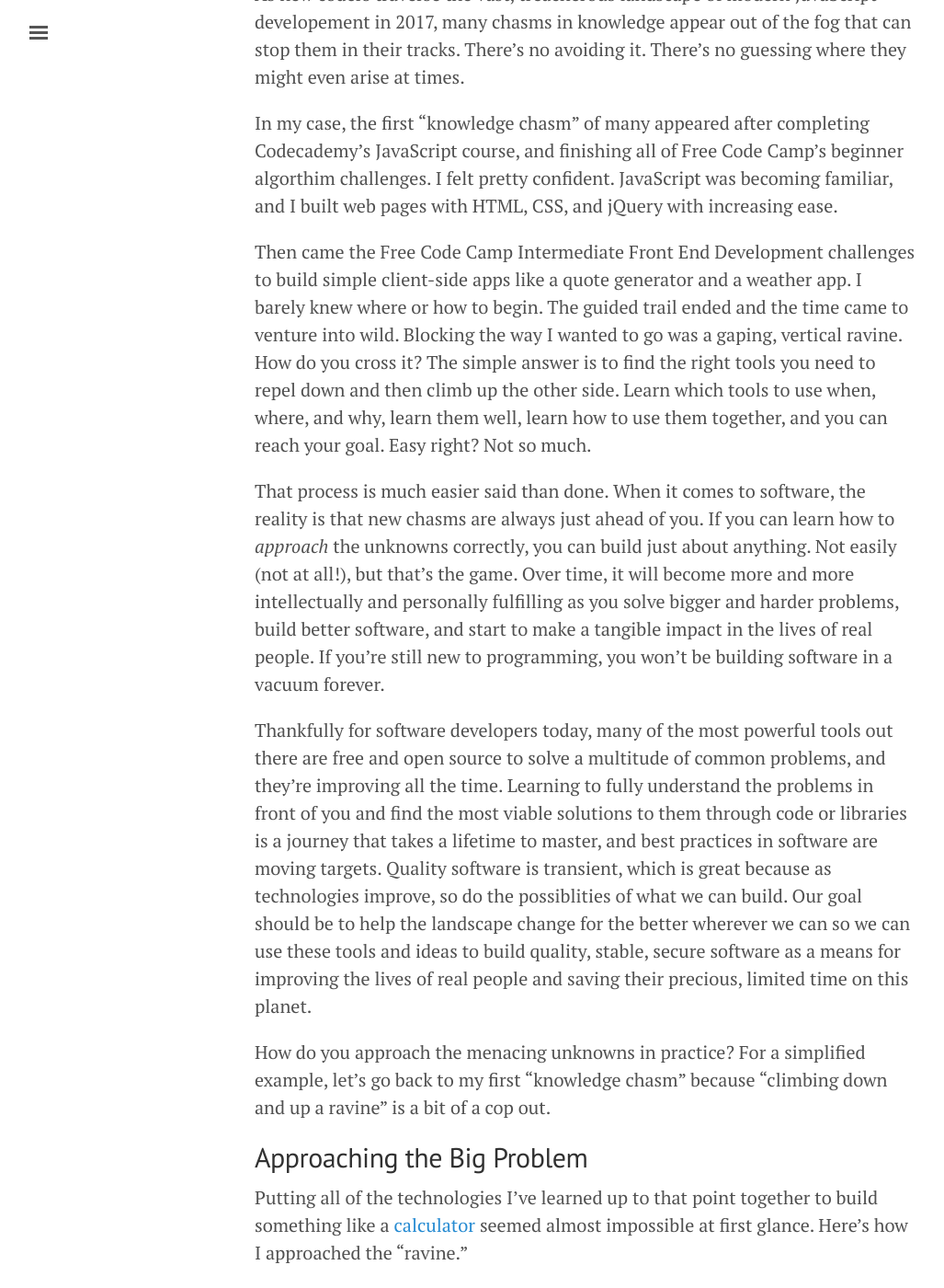
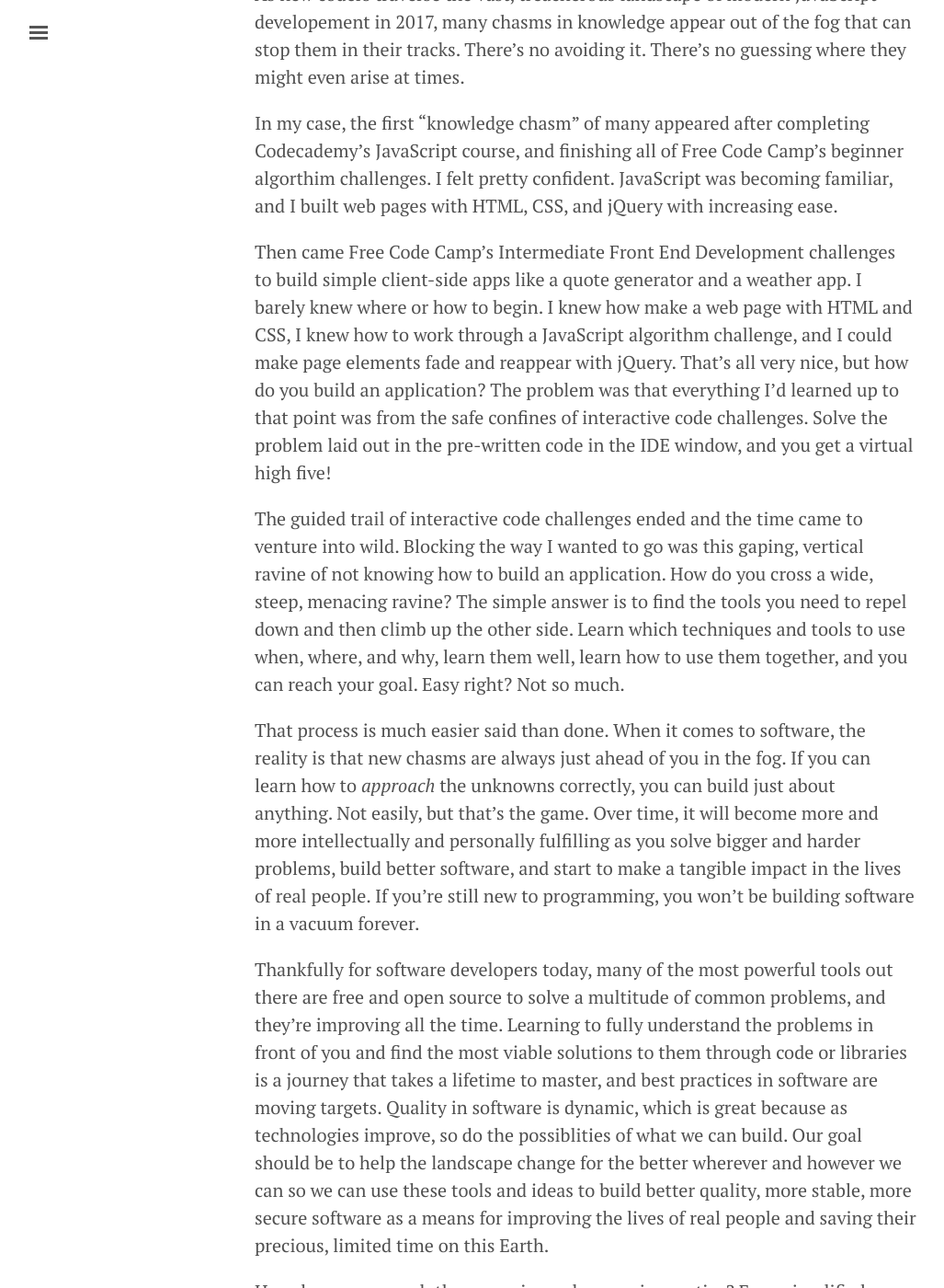
Before and after one commit to itxchy/blog.matttrifilo.com, a Jekyll site: the page built from _posts/2017-02-20-navigating-the-unknown-unknowns.md, in a window 1280 px wide and 1400 px high, scrolled down 253 px. Shown: the whole window at 92% size, without its empty margins (3-1030 px from the left). Built offline with Jekyll 4.4.1, drawn with Linux system fonts in a browser that asks for light colours; comment, search, counter and statistics services are not loaded; some of the changed text lies outside the part shown.

Commit message:
edit Unknowns post

```diff
--- a/_posts/2017-02-20-navigating-the-unknown-unknowns.md
+++ b/_posts/2017-02-20-navigating-the-unknown-unknowns.md
@@ -8,25 +8,27 @@
 
 In my case, the first "knowledge chasm" of many appeared after completing Codecademy's JavaScript course, and finishing all of Free Code Camp's beginner algorthim challenges. I felt pretty confident. JavaScript was becoming familiar, and I built web pages with HTML, CSS, and jQuery with increasing ease.
 
-Then came the Free Code Camp Intermediate Front End Development challenges to build simple client-side apps like a quote generator and a weather app. I barely knew where or how to begin. The guided trail ended and the time came to venture into wild. Blocking the way I wanted to go was a gaping, vertical ravine. How do you cross it? The simple answer is to find the right tools you need to repel down and then climb up the other side. Learn which tools to use when, where, and why, learn them well, learn how to use them together, and you can reach your goal. Easy right? Not so much.
+Then came Free Code Camp's Intermediate Front End Development challenges to build simple client-side apps like a quote generator and a weather app. I barely knew where or how to begin. I knew how make a web page with HTML and CSS, I knew how to work through a JavaScript algorithm challenge, and I could make page elements fade and reappear with jQuery. That's all very nice, but how do you build an application? The problem was that everything I'd learned up to that point was from the safe confines of interactive code challenges. Solve the problem laid out in the pre-written code in the IDE window, and you get a virtual high five!
+
+The guided trail of interactive code challenges ended and the time came to venture into wild. Blocking the way I wanted to go was this gaping, vertical ravine of not knowing how to build an application. How do you cross a wide, steep, menacing ravine? The simple answer is to find the tools you need to repel down and then climb up the other side. Learn which techniques and tools to use when, where, and why, learn them well, learn how to use them together, and you can reach your goal. Easy right? Not so much.
 
 <!--break-->
 
-That process is much easier said than done. When it comes to software, the reality is that new chasms are always just ahead of you. If you can learn how to *approach* the unknowns correctly, you can build just about anything. Not easily (not at all!), but that's the game. Over time, it will become more and more intellectually and personally fulfilling as you solve bigger and harder problems, build better software, and start to make a tangible impact in the lives of real people. If you're still new to programming, you won't be building software in a vacuum forever.
+That process is much easier said than done. When it comes to software, the reality is that new chasms are always just ahead of you in the fog. If you can learn how to *approach* the unknowns correctly, you can build just about anything. Not easily, but that's the game. Over time, it will become more and more intellectually and personally fulfilling as you solve bigger and harder problems, build better software, and start to make a tangible impact in the lives of real people. If you're still new to programming, you won't be building software in a vacuum forever.
 
-Thankfully for software developers today, many of the most powerful tools out there are free and open source to solve a multitude of common problems, and they're improving all the time. Learning to fully understand the problems in front of you and find the most viable solutions to them through code or libraries is a journey that takes a lifetime to master, and best practices in software are moving targets. Quality software is transient, which is great because as technologies improve, so do the possiblities of what we can build. Our goal should be to help the landscape change for the better wherever we can so we can use these tools and ideas to build quality, stable, secure software as a means for improving the lives of real people and saving their precious, limited time on this planet.
+Thankfully for software developers today, many of the most powerful tools out there are free and open source to solve a multitude of common problems, and they're improving all the time. Learning to fully understand the problems in front of you and find the most viable solutions to them through code or libraries is a journey that takes a lifetime to master, and best practices in software are moving targets. Quality in software is dynamic, which is great because as technologies improve, so do the possiblities of what we can build. Our goal should be to help the landscape change for the better wherever and however we can so we can use these tools and ideas to build better quality, more stable, more secure software as a means for improving the lives of real people and saving their precious, limited time on this Earth.
 
 How do you approach the menacing unknowns in practice? For a simplified example, let's go back to my first "knowledge chasm" because "climbing down and up a ravine" is a bit of a cop out.
 
 ## Approaching the Big Problem
 
-Putting all of the technologies I've learned up to that point together to build something like a [calculator](https://calculator.matttrifilo.com/) seemed almost impossible at first glance. Here's how I approached the "ravine."
+Putting all of the technologies I've learned up to that point together to build something like a [calculator](https://calculator.matttrifilo.com/) seemed very intimidating at first glance. Here's how I approached the "ravine."
 
-First, I thought about the what made up the Big Problem (making a calculator app) and broke it apart. A calculator app will need an HTML page with a UI that has a "screen" div, number buttons, and operator buttons, all with id's that JavaScript can hook on to. The UI will get styled with fancy CSS. Then, JavaScript logic will handle the button clicks and display updates.
+First, I thought about the what made up the Big Problem (building a calculator app) and broke it apart. A calculator app will need an HTML page with a UI that has a "screen" div, number buttons, and operator buttons, all with id's that JavaScript can hook on to. The UI will get styled with fancy CSS. Then, JavaScript logic will handle the button clicks and display updates.
 
-Digging into the JavaScript logic, I had to then break the problem apart further and further. What happens when a number is clicked? A plus sign? The Equal sign? The '.'? How will the display screen div update the numbers and when? As the big problem broke apart into smaller and smaller problems, they became easier to solve individually adding up to the whole.
+Digging into the JavaScript logic, I had to then break the problem apart further and further. What happens when a number is clicked? A plus sign? The Equal sign? The '.'? How will the display screen div update the numbers and when? What should happen if the equal sign is pressed twice in sequence? As the big problem broke apart into smaller and smaller problems, they became easier to solve individually adding up to the final product.
 
-Number buttons had a click handler to update the display, and each operator button triggered an operator click handler that would put the displayed numbers into the clicked-operator's array, clear the display on the next number press, and put the new numbers into the next index of that same array, and apply the calculation to both numbers in the active array as soon as the equal sign, or another operator button, gets pressed, and finally update the display with the new total. Thinking about all of that logic at the same time is too much for the brain to handle for long, but thinking about each piece individually and putting them together synchronously, step by step, makes code much easier to reason about and extend as nessessary. Here's the same logic broken up:
+Number buttons had a click handler to update the display. Each operator button triggered an operator click handler that would put the displayed numbers into the just-clicked-operator's array's index 0. The display would clear on the next number press, and the new numbers would get assigned to index 1 of that same operator array from before. The operator's calculation would be applied to both numbers in the operator array as soon as the equal sign, or another operator button, would get pressed pressed. Finally, the display would update with the new total. Thinking about all of that logic at once is too much for the brain to handle for long, but thinking about each piece individually and putting them together synchronously, step by step, makes code much easier to reason about and extend as nessessary. Here's the same logic broken up:
 
 * A number button click: triggers the number click handler
 * number click handler: updates the number display
@@ -46,16 +48,20 @@
 
 This is similar to psuedocode, though there is repetition to make it clear what the code should be *doing*. Looking at this list, you can easily implement this logic piece by piece. Not all edge cases are described here as its very generalized for brevity, but the edge cases are mostly straight forward to account for once the core functionality is defined.
 
+[You can look at the code here](https://github.com/itxchy/FCC-calculator/blob/master/source/js/app.js), though if you're working through Free Code Camp and haven't completed your own calculator yet, get that done first. Honor system!
+
+I finished that project over a year ago, and I've learned since that the code has a lot of examples of what NOT to when building an application. Take it with a heavy grain of salt. It has tight coupling between functions, unnessesary side-effects all over the place, brittle state logic, and not a single unit test.
+
 The calculator is a simple example, but this method of breaking up large problems into managable pieces and reasoning through them can scale up to building very large, complex applications. At that level, tools and frameworks are going to become essential for working with teams, ensuring compatibility with all major browsers or systems, and not reinventing the wheel at every turn.
 
 ## Chosing the Right Tools
 
 Using module patterns and helpful libraries and frameworks can abstract away many common implementation details and allow different layers of the stack you're using to work well together, whether you're building a universal web app, a game, or an Electron desktop app. Servers, databases, and client-side code are easier to wire up together than ever before. We're thankful to live in an era in 2017 where there are many great frameworks and libraries that are built to solve all sorts of common problems, but applying them to the software we're trying to build still takes that same degree of problem solving to know what to use and when, why, and how. Hand-holding tutorials will only get you so far. The devil is in the details, and you'll certainly encounter edge cases you didn't anticipate that will take a lot of research and understanding to solve.
 
-In the React ecosystem for example, it's important to consider when to store your application state in Redux vs letting your React components handle their own state. Each approach is prefereable in certain situations, but it's important to understand when to bring in Redux. If your app's components don't likely ever need to share state, then Redux is probably overkill. It will make development more tedious, and increase the code surface area for bugs. On the other hand, if your apps componets need to share a lot of state up and down the component tree, you'll run into "data-tunneling" problems and have a very hard time refactoring. In this situation, the extra effort required to use Redux is well worth it since your components will be far more portable, refactoring will be easier, and changing redux logic won't affect the components who receive the Redux state as props.
+In the React ecosystem for example, it's important to consider when to store your application's state in Redux versus letting your React components handle their own state. Each approach is prefereable in certain situations, but it's important to understand when to bring in Redux. If your app's components don't likely ever need to share state, then Redux is probably overkill. It will make development more tedious, and increase the code's surface area for bugs. On the other hand, if your apps componets need to share a lot of state up and down the component tree, you'll run into "data tunneling" issues and have a very hard time refactoring. In this situation, the extra effort required to use Redux is well worth it since your components will be far less coupled, refactoring will be easier, and changing redux logic won't affect the components who receive the Redux state as props, as long as the data doesn't change.
 
-Google, official documentation, Stack Overflow, Slack, Gitter, Discourse forums, FreeNode, and ideally your mentor can answer just about anything you ask about your problem if its a common one. Learning to ask the right questions is key.
+Google, official documentation, Stack Overflow, Slack, Gitter, Discourse forums, Freenode, and ideally your mentors can answer just about anything you ask about your problem if its a common one. Learning to ask the right questions is key.
 
-Over time, this process of breaking up problems and deciding when and how to use libraries and frameworks becomes easier and patterns start to emerge. There are many front end frameworks out there like React, Angular, Ember, and Vue, but they are all providing varying code structures and approaches to solving the same sort of problems. All of them are meant for building dynamic user interfaces that handle user interactions and data flow to put it very simply. The APIs, code structures, and scope of responsibilties vary, but end goal is the same.
+Over time, this process of breaking up problems and deciding when and how to use different libraries and frameworks becomes easier and patterns start to emerge. There are many front end frameworks out there like React, Angular, Ember, and Vue, but they are all providing varying code structures and approaches to solving the same sort of problems. All of them are meant for building dynamic user interfaces that handle user interactions and data flow to put it simply. The APIs, code structures, and scope of responsibilties vary, but end goal is the same.
 
 Whether you use vanilla javascript, or a modern stack of libraries, there are many ways to cross the ravine.
```
Also changed, not shown: 3 other files.
